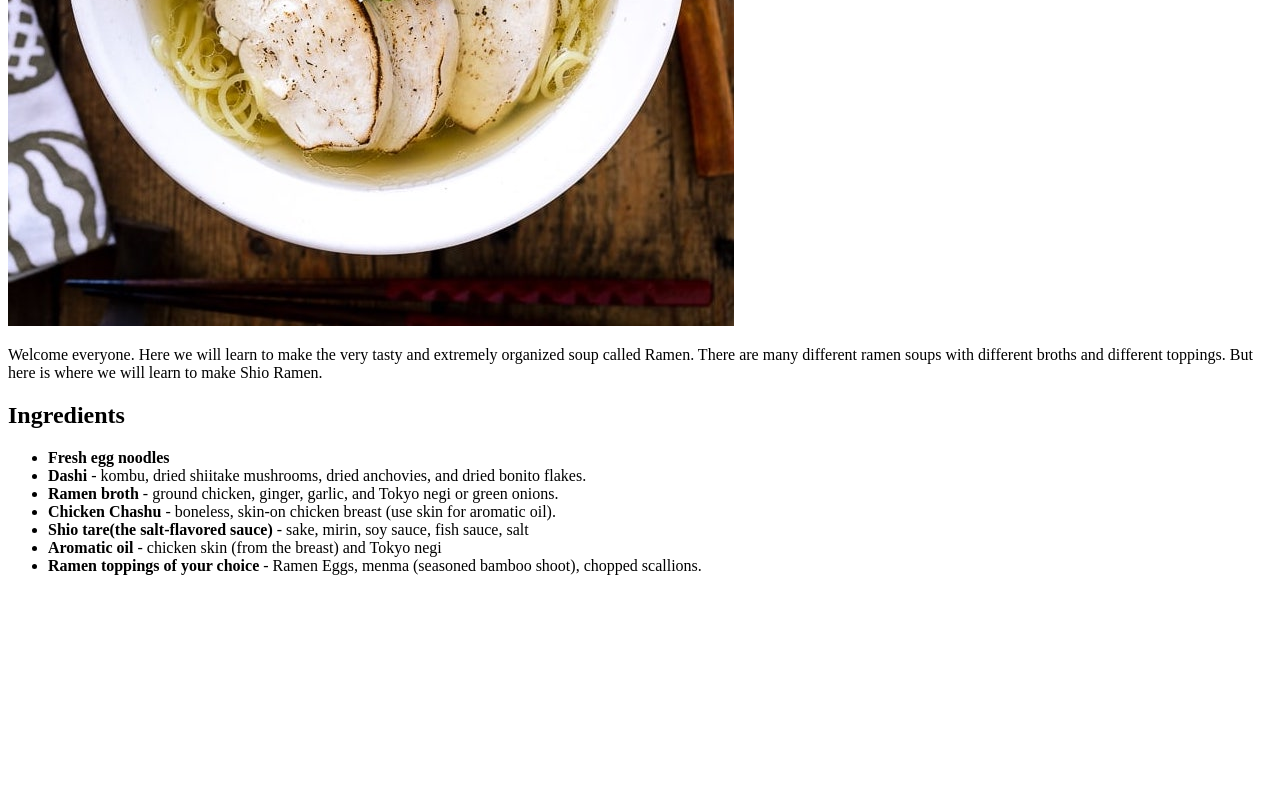
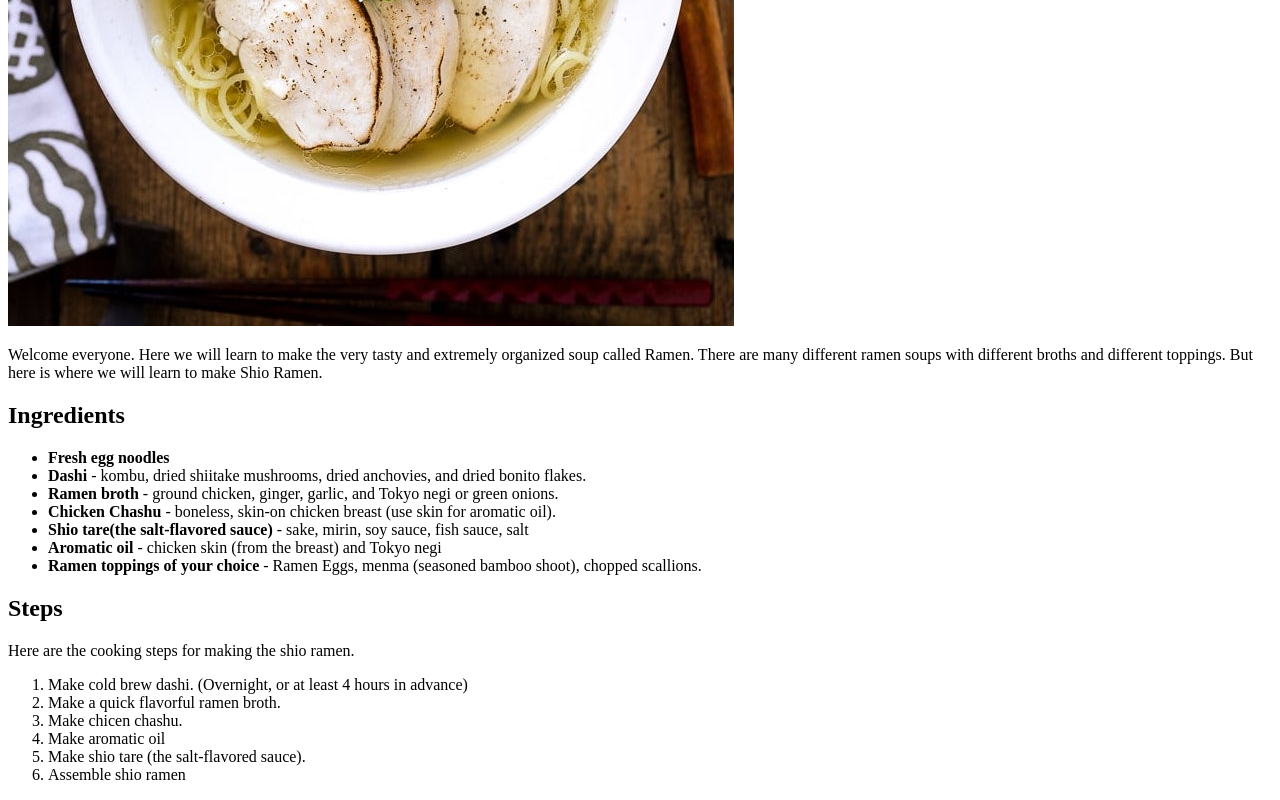
Before and after one commit to houyhnhnm/odin-recipes-anjeanette, a plain HTML site: page recipes/ramen.html in a window 1280 px wide. Shown: the part 471-1271 px from the top of the page. Before the commit the page ends 1062 px from the top, so only its background shows below. Drawn offline with Linux system fonts and the light colour scheme.

Commit message:
Changed the image on main page. Created steps for ramen recipe. Created new file for second recipe website - omurice.html

```diff
--- a/recipes/ramen.html
+++ b/recipes/ramen.html
@@ -29,6 +29,16 @@
                 (seasoned bamboo shoot), chopped scallions.</li>
         </ul>
 
+        <h2>Steps</h2>
+        <p>Here are the cooking steps for making the shio ramen.</p>
+        <ol>
+            <li>Make cold brew dashi. (Overnight, or at least 4 hours in advance)</li>
+            <li>Make a quick flavorful ramen broth.</li>
+            <li>Make chicen chashu.</li>
+            <li>Make aromatic oil</li>
+            <li>Make shio tare (the salt-flavored sauce).</li>
+            <li>Assemble shio ramen</li>
+        </ol>
     </body>
 
 
```
Also changed, not shown: index.html (+7 -6 lines), images/animefoodwallpaper.jpeg (added), images/animerecipies.jpeg (added), recipes/omurice.html (added).
